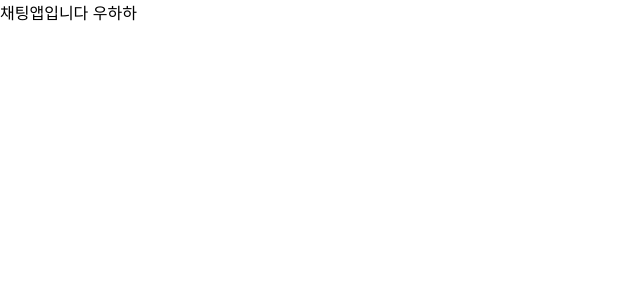
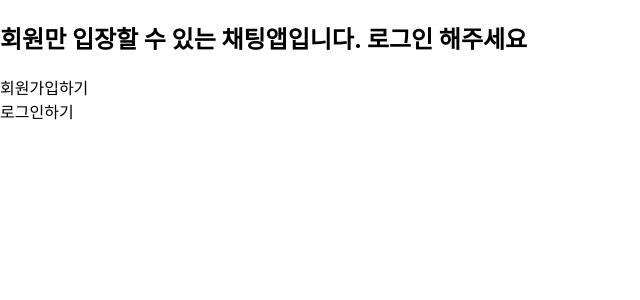
Before and after one commit to sanynote/chatting, a React (Create React App) app: page / in a window 1280 px wide. Shown: the top 300 px of the page, without its empty margins (0-640 px from the left). Built offline with nearby package versions, Linux system fonts and the light colour scheme.

Commit message:
feat: recoil 전역상태 반영, 분기처리

```diff
--- a/src/App.tsx
+++ b/src/App.tsx
@@ -6,6 +6,7 @@ import {router} from "./routes/main.routes";
 function App() {
 
   return (
+
     <RouterProvider router={router}/>
   );
 }
--- a/src/index.tsx
+++ b/src/index.tsx
@@ -1,16 +1,21 @@
-import React from 'react';
-import ReactDOM from 'react-dom/client';
-import './index.css';
-import App from './App';
-import reportWebVitals from './reportWebVitals';
+import React from "react";
+import ReactDOM from "react-dom/client";
+import "./index.css";
+import App from "./App";
+import reportWebVitals from "./reportWebVitals";
+import { RecoilRoot } from "recoil";
 
 const root = ReactDOM.createRoot(
-  document.getElementById('root') as HTMLElement
+  document.getElementById("root") as HTMLElement
 );
 root.render(
-  <React.StrictMode>
-    <App />
-  </React.StrictMode>
+  <RecoilRoot>
+    <React.Suspense fallback={<div>Loading...</div>}>
+      <React.StrictMode>
+        <App />
+      </React.StrictMode>
+    </React.Suspense>
+  </RecoilRoot>
 );
 
 // If you want to start measuring performance in your app, pass a function
--- a/src/pages/main/main.page.tsx
+++ b/src/pages/main/main.page.tsx
@@ -1,8 +1,22 @@
-import React from 'react';
+import React from "react";
+import { useRecoilValue } from "recoil";
+import { UserInfo } from "../../store/auth/user.info";
+import { useNavigate } from "react-router-dom";
 
 function MainPage() {
+  const user = useRecoilValue(UserInfo);
+  const navigate = useNavigate();
+  if (user) return <div>채팅방으로 이동하기</div>;
+
   return (
-    <div>채팅앱입니다 우하하</div>
+    <div>
+      <h2>회원만 입장할 수 있는 채팅앱입니다. 로그인 해주세요</h2>
+
+      <div>
+        <div onClick={() => navigate("/signup")}>회원가입하기</div>
+        <div onClick={() => navigate("/signin")}>로그인하기</div>
+      </div>
+    </div>
   );
 }
 
--- /dev/null
+++ b/src/store/auth/user.info.ts
@@ -0,0 +1,7 @@
+import { atom } from 'recoil';
+import { SignInType } from '../../api/auth/api.user'
+
+export const UserInfo = atom<SignInType | null>({
+  key: 'user_info',
+  default: null,
+});
```
Also changed, not shown: src/api/auth/api.user.ts (added, +17 -0 lines).
